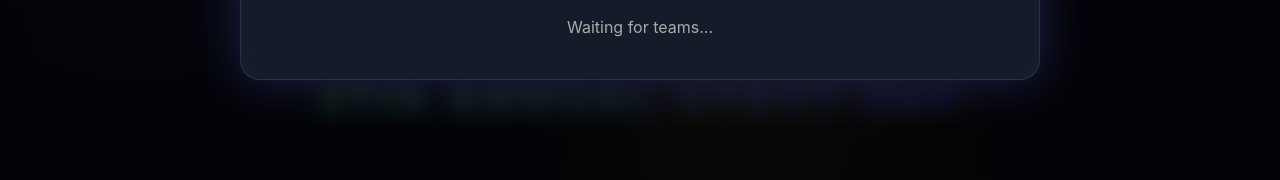
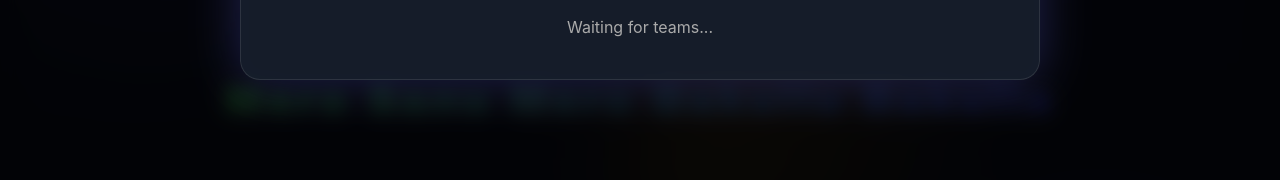
Before and after one commit to Taranathpoudel/Advance_Quiz, a plain HTML site: page index.html in a window 1280 px wide. Both pictures are taken after a click on the button "View Live Leaderboard". Shown: the part 419-599 px from the top of the page. Drawn offline with Linux system fonts and the light colour scheme.

Commit message:
Update index.html

```diff
--- a/index.html
+++ b/index.html
@@ -62,7 +62,7 @@
                         display: inline-block;
                         font-size: 2.5rem;
                         animation: gradient 3s ease infinite, alternate-text 10s ease-in-out infinite reverse;
-                        text-shadow: 0 0 20px rgba(255, 255, 255, 0.5);">37th ANNUAL CTEVT DAY</span>
+                        text-shadow: 0 0 20px rgba(255, 255, 255, 0.5);">Mero Sanu Mero Bakullu Bakulla</span>
               </div>
             </h2>
 
```
